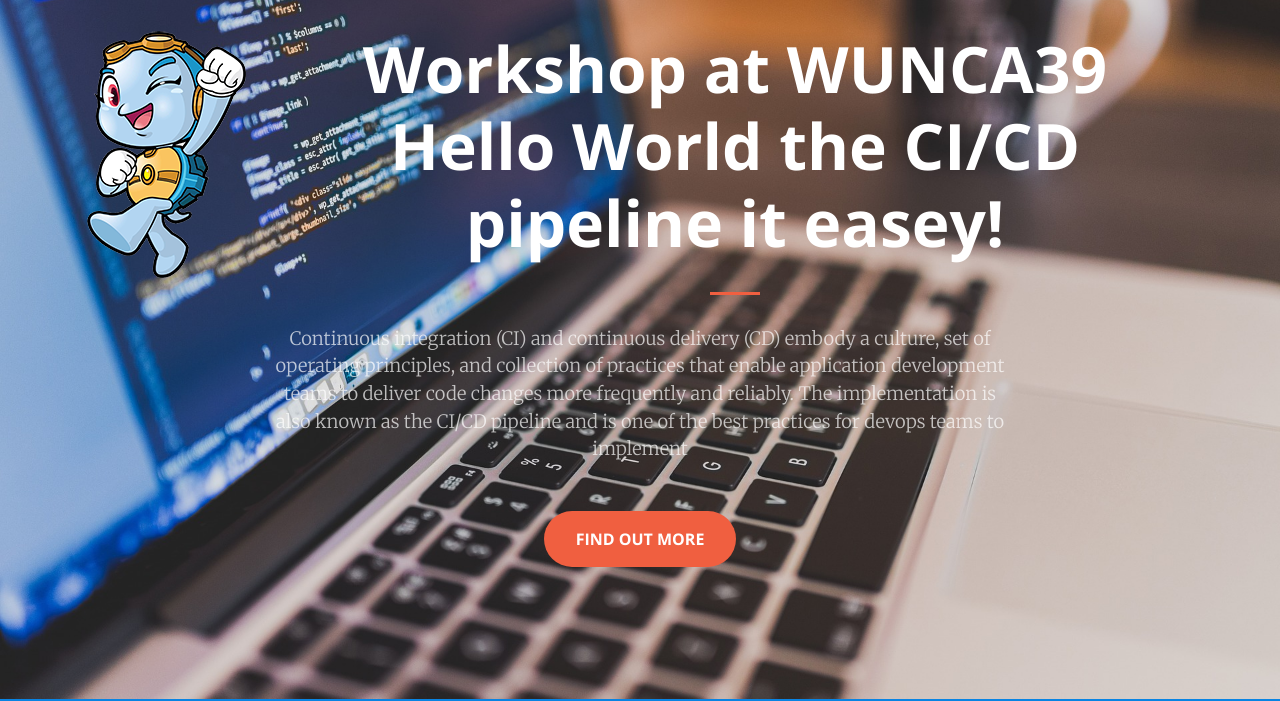
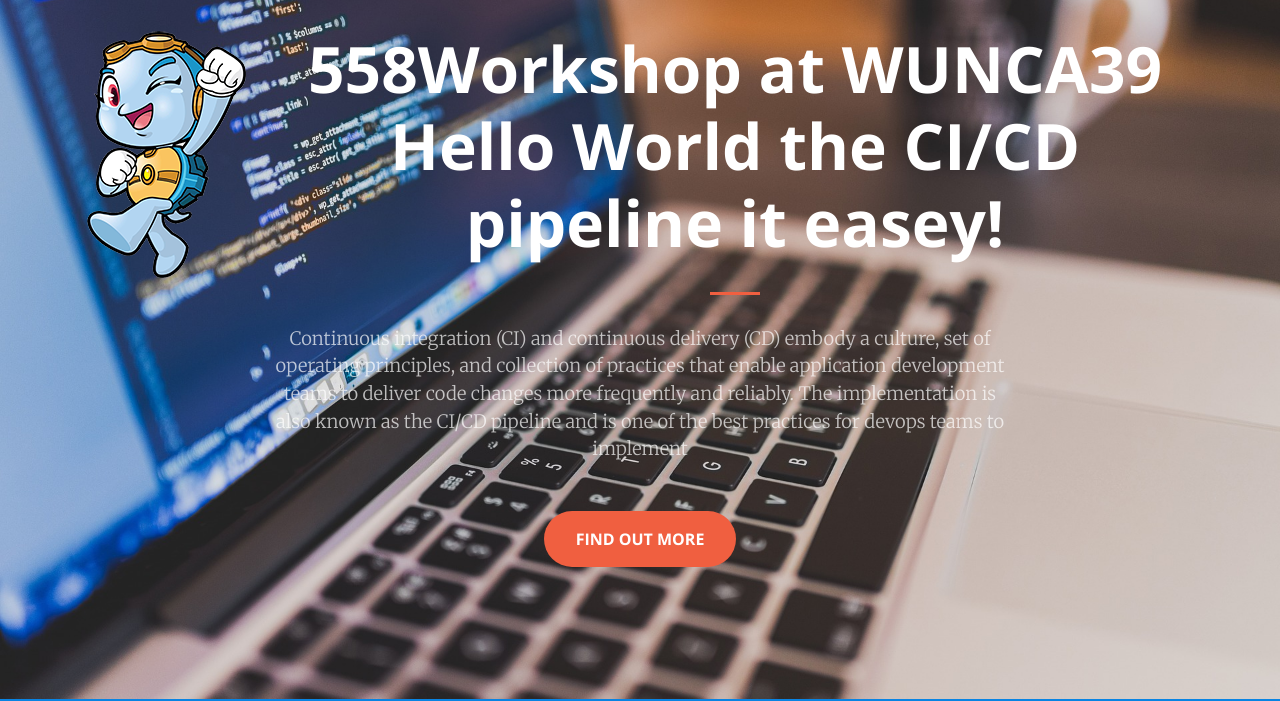
Before and after one commit to sappachok/wunca39, a plain HTML site: page sample-html/index.html in a window 1280 px wide. Shown: the part 101-802 px from the top of the page. Drawn offline with nearby package versions, Linux system fonts and the light colour scheme.

Commit message:
test hook

```diff
--- a/sample-html/index.html
+++ b/sample-html/index.html
@@ -60,7 +60,7 @@
           <div class="col-lg-2"><img src="img/mascot.png" alt=""></div>
           <div class="col-lg-10 mx-auto">
             <h1>
-              <strong>Workshop at WUNCA39<br>Hello World the CI/CD pipeline it easey!</strong>
+              <strong>558Workshop at WUNCA39<br>Hello World the CI/CD pipeline it easey!</strong>
             </h1>
             <hr>
           </div>
```
